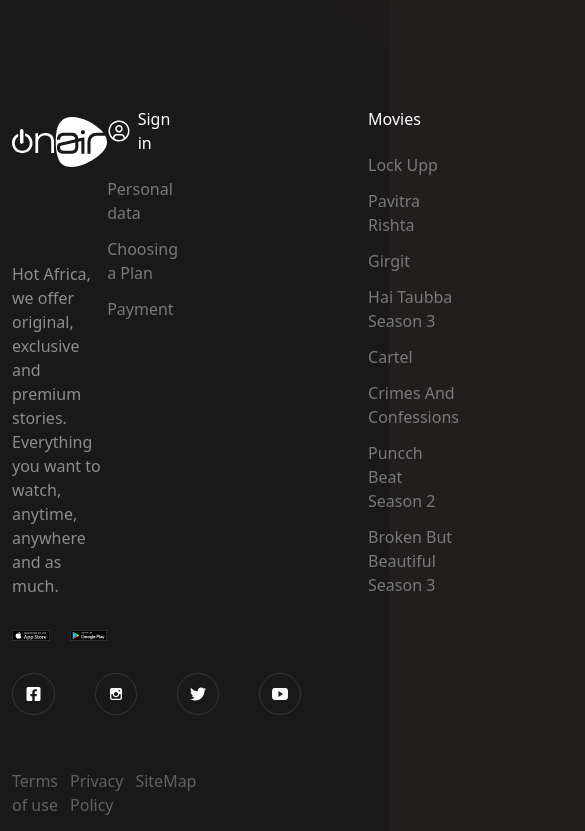
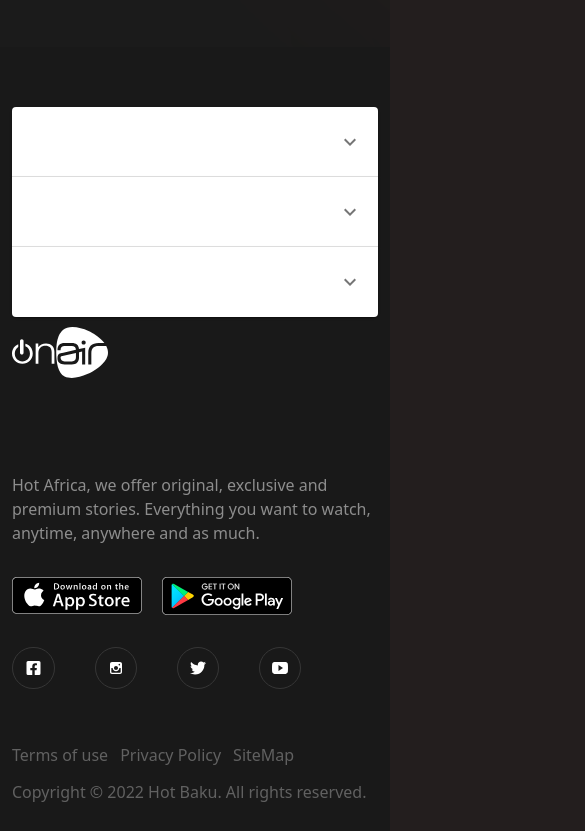
Before and after one commit to Saleh545/OnAir, a React (Vite) app: page /series in a window 390 px wide. Shown: the part 3053-3884 px from the top of the page, 585 px wide, since content can reach past the window. Built offline with nearby package versions, Linux system fonts and the light colour scheme.

Commit message:
series page

```diff
--- a/package.json
+++ b/package.json
@@ -13,7 +13,7 @@
     "@emotion/react": "^11.11.4",
     "@emotion/styled": "^11.11.5",
     "@mui/icons-material": "^5.15.20",
-    "@mui/material": "^5.15.20",
+    "@mui/material": "^5.16.0",
     "axios": "^1.7.2",
     "hamburger-react": "^2.5.1",
     "react": "^18.3.1",
--- a/src/components/Footer.jsx
+++ b/src/components/Footer.jsx
@@ -6,14 +6,63 @@ import { Link } from "react-router-dom";
 import footerlogo from "../assets/footer-logo.svg";
 import store from "../assets/store.svg";
 import play from "../assets/play.svg";
+import Accordion from '@mui/material/Accordion';
+import AccordionActions from '@mui/material/AccordionActions';
+import AccordionSummary from '@mui/material/AccordionSummary';
+import AccordionDetails from '@mui/material/AccordionDetails';
+import ExpandMoreIcon from '@mui/icons-material/ExpandMore';
+import Button from '@mui/material/Button';
+
 
 
 const Footer = () => {
   return (
     <>
       <footer className="bg-[#191919] pt-[60px] flex pb-[32px]">
-        <div className="container xl:px-14 px-3 flex justify-between">
-          <div className="left w-[26%]">
+        <div className="container xl:px-14 px-3 block lg:flex justify-between md:block sm:block">
+        <div className="  xl:hidden  md:hidden  sm:block ">
+      <Accordion>
+        <AccordionSummary expandIcon={<ExpandMoreIcon />}aria-controls="panel1-content"id="panel1-header">
+        <h4 className="flex text-white mb-[22px] gap-[6.5px]"><img src="./src/assets/avatar.svg" alt="" />Sign in</h4>
+        </AccordionSummary>
+        <AccordionDetails>
+        <Link className="text-[#797979] block mb-3"> Personal data</Link>
+              <Link className="text-[#797979] block mb-3">Choosing a Plan</Link>
+              <Link className="text-[#797979] block mb">Payment</Link>
+        </AccordionDetails>
+      </Accordion>
+      <Accordion>
+        <AccordionSummary expandIcon={<ExpandMoreIcon />}aria-controls="panel2-content"id="panel2-header">
+        <h4 className="flex text-white mb-[22px] gap-[6.5px]">Movies</h4>
+        </AccordionSummary>
+        <AccordionDetails>
+        <Link className="text-[#797979] block mb-3">Lock Upp</Link>
+              <Link className="text-[#797979] block mb-3">Pavitra Rishta</Link>
+              <Link className="text-[#797979] block mb-3">Girgit</Link>
+              <Link className="text-[#797979] block mb-3">Hai Taubba Season 3</Link>
+              <Link className="text-[#797979] block mb-3">Cartel</Link>
+              <Link className="text-[#797979] block mb-3">Crimes And Confessions</Link>
+              <Link className="text-[#797979] block mb-3">Puncch Beat Season 2</Link>
+              <Link className="text-[#797979] block ">Broken But Beautiful Season 3</Link>
+        </AccordionDetails>
+      </Accordion>
+      <Accordion >
+        <AccordionSummary expandIcon={<ExpandMoreIcon />}aria-controls="panel3-content"id="panel3-header">
+        <h4 className="flex text-white mb-[22px] gap-[6.5px]">Series</h4>
+        </AccordionSummary>
+        <AccordionDetails>
+        <Link className="text-[#797979] block mb-3">X.X.X. Season 2</Link>
+              <Link className="text-[#797979] block mb-3">Gandii Baat Season 5</Link>
+              <Link className="text-[#797979] block mb-3">Gandii Baat Season 6</Link>
+              <Link className="text-[#797979] block mb-3">Broken But Beautiful Season 1</Link>
+              <Link className="text-[#797979] block mb-3">Broken But Beautiful Season 2</Link>
+              <Link className="text-[#797979] block mb-3">Class Of 2020</Link>
+              <Link className="text-[#797979] block mb-3">Bekaaboo Season 1</Link>
+              <Link className="text-[#797979] block ">Ragini MMS Returns Season 2</Link>
+        </AccordionDetails>
+      </Accordion>
+    </div>
+          <div className="left lg:w-[26%] w-full">
             <div className="logo mt-[10px]">
               <Link to="/">
                 <img src={footerlogo} alt="" />
@@ -59,12 +108,9 @@ const Footer = () => {
             </div>
           </div>
 
-          <div className="right flex gap-[190px]">
+          <div className="right flex gap-[190px]  lg:flex md:flex hidden ">
             <div className="card-footer">
-              <h4 className="flex text-white mb-[22px] gap-[6.5px]">
-                <img src="./src/assets/avatar.svg" alt="" />
-                Sign in
-              </h4>
+              <h4 className="flex text-white mb-[22px] gap-[6.5px]"><img src="./src/assets/avatar.svg" alt="" />Sign in</h4>
               <Link className="text-[#797979] block mb-3"> Personal data</Link>
               <Link className="text-[#797979] block mb-3">Choosing a Plan</Link>
               <Link className="text-[#797979] block mb">Payment</Link>
@@ -96,6 +142,10 @@ const Footer = () => {
 
             </div>
           </div>
+
+
+
+
         </div>
       </footer>
     </>
```
Also changed, not shown: 1 other file (tests, documents, lock files or other folders).
